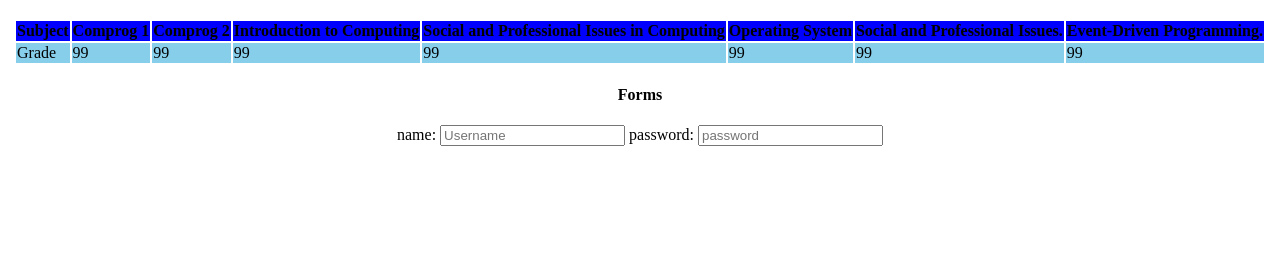
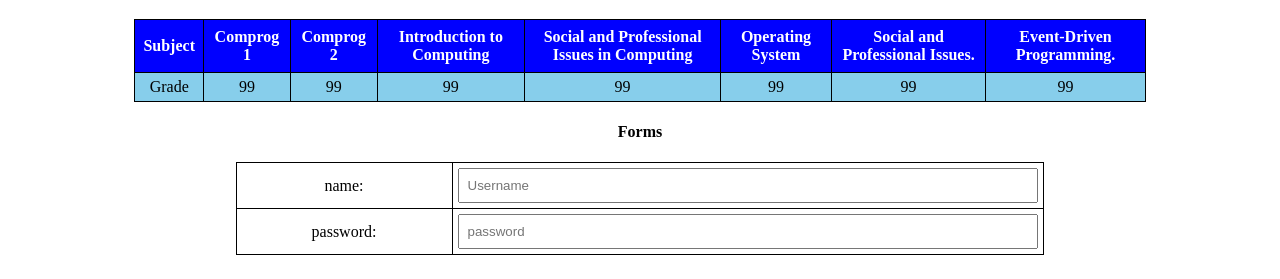
Before and after one commit to JerichoCabalan/week1-github.io, a plain HTML site: page index1.html in a window 1280 px wide. Shown: the part 61-340 px from the top of the page. Drawn offline with Linux system fonts and the light colour scheme.

Commit message:
Update index1.html

```diff
--- a/index1.html
+++ b/index1.html
@@ -4,11 +4,57 @@
     <meta charset="UTF-8">
     <meta name="viewport" content="width=device-width, initial-scale=1.0">
     <title>Table</title>
+    <style>
+
+        table {
+            width: 80%;
+            margin: 20px auto;
+            border-collapse: collapse;
+        }
+
+        th, td {
+            border: 1px solid black;
+            padding: 8px;
+            text-align: center;
+        }
+
+        th {
+            background-color: blue;
+            color: white;
+        }
+
+        td[bg] {
+            background-color: skyblue;
+        }
+
+        /* CSS for the form */
+        form {
+            width: 80%;
+            margin: 20px auto;
+        }
+
+        h4 {
+            text-align: center;
+        }
+
+        td {
+            padding: 5px;
+        }
+
+        input[type="text"],
+        input[type="password"] {
+            width: 100%;
+            padding: 8px;
+            box-sizing: border-box;
+        }
+
+        center {
+            text-align: center;
+        }
+    </style>
 </head>
 <body>
     <center>
-
-
         <h1>Grade</h1>
         <table>
             <tr bgcolor="blue">
@@ -21,59 +67,39 @@
                 <th>Social and Professional Issues.</th>
                 <th>Event-Driven Programming.</th>
             </tr>
+            <tr>
                 <td bg bgcolor="skyblue">Grade</td>
                 <td bg bgcolor="skyblue">99</td>
                 <td bg bgcolor="skyblue">99</td>
                 <td bg bgcolor="skyblue">99</td>
                 <td bg bgcolor="skyblue">99</td>
-
-                    <td bg bgcolor="skyblue" >99</td>
                 <td bg bgcolor="skyblue">99</td>
                 <td bg bgcolor="skyblue">99</td>
+                <td bg bgcolor="skyblue">99</td>
+            </tr>
+        </table>
 
-
-
-             </table>
         <form>
             <h4>Forms</h4>
-
-
-
+            <table>
                 <tr>
                     <td>
                         name:
-
                     </td>
                     <td>
                         <input type="text" placeholder="Username" name="Username">
-
                     </td>
                 </tr>
                 <tr>
                     <td>
                         password:
-
                     </td>
                     <td>
                         <input type="password" placeholder="password" name="password" id="password">
                     </td>
                 </tr>
-
-
-
-
-
-
-
+            </table>
         </form>
-
     </center>
-
-
-
-
-
-
-
 </body>
 </html>
```
Lines whose indentation alone changed are shown as unchanged.
